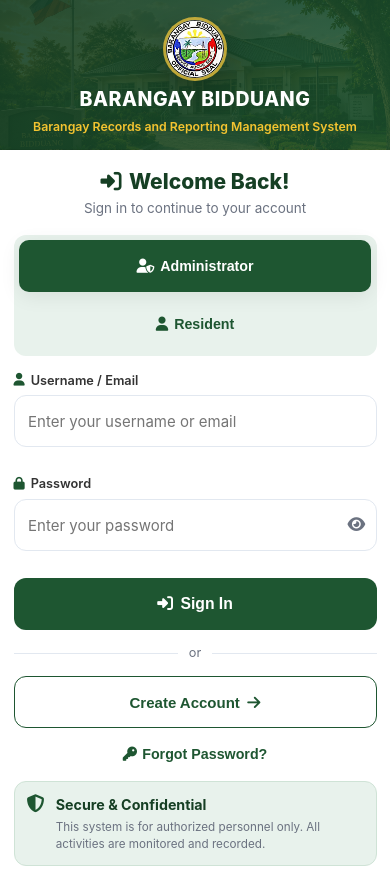
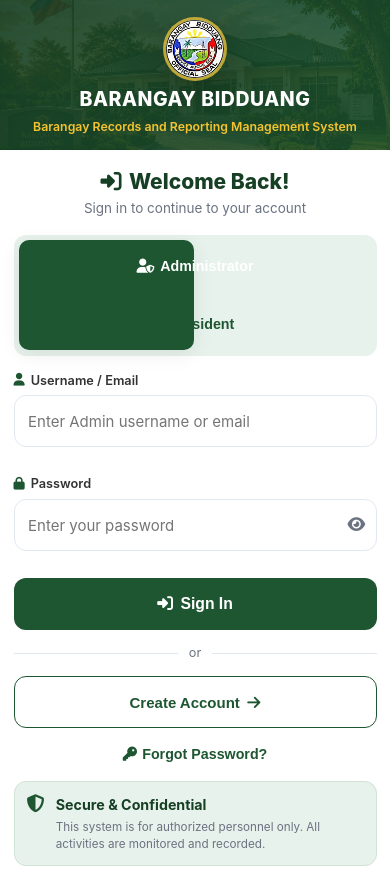
Before and after one commit to Jeford1005/Barangay_System1, a PHP site: page /login.php in a window 390 px wide. Run offline with PHP 8.4, Linux system fonts and the light colour scheme; data that the repository does not hold is empty; some libraries are stand-ins or nearby versions.

Commit message:
Role switch: sliding pill + form-switch animation (mobile), role-aware username placeholder

```diff
--- a/assets/css/login.css
+++ b/assets/css/login.css
@@ -162,6 +162,7 @@ body {
 
 /* Role switcher */
 .role-switcher {
+    position: relative;
     display: flex;
     gap: .4rem;
     background: var(--primary-soft);
@@ -170,6 +171,8 @@ body {
     margin-bottom: 1.5rem;
 }
 .role-btn {
+    position: relative;
+    z-index: 1;
     flex: 1;
     display: flex;
     align-items: center;
@@ -183,12 +186,20 @@ body {
     padding: .7rem;
     border-radius: 10px;
     cursor: pointer;
-    transition: all .2s ease;
+    transition: color .25s ease;
 }
 .role-btn.active {
     background: var(--primary);
     color: #fff;
     box-shadow: var(--shadow);
+}
+.role-slider { display: none; }
+.form-panel.switching { animation: none; }
+
+/* Form switch animation (mobile only) */
+@keyframes formSwitchIn {
+    from { opacity: 0; transform: translateY(10px); }
+    to   { opacity: 1; transform: translateY(0); }
 }
 
 /* Form fields */
@@ -387,6 +398,23 @@ body {
     .brand-content h1 { font-size: 1.5rem; }
     .brand-content .brand-sub { font-size: .9rem; }
     .feature-grid { max-width: 420px; margin: 1rem 0; }
+    /* Mobile-only role switch animation */
+    .role-slider {
+        display: block;
+        position: absolute;
+        z-index: 0;
+        top: .35rem;
+        bottom: .35rem;
+        left: .35rem;
+        width: calc(50% - .4rem);
+        background: var(--primary);
+        border-radius: 10px;
+        box-shadow: var(--shadow);
+        transition: transform .3s cubic-bezier(.4,0,.2,1);
+    }
+    .role-slider.right { transform: translateX(100%); }
+    .role-btn.active { background: transparent; box-shadow: none; }
+    .form-panel.switching { animation: formSwitchIn .35s ease; }
 }
 @media (max-width: 640px) {
     html { font-size: 15px; }
--- a/login.php
+++ b/login.php
@@ -457,14 +457,34 @@ if ($_SERVER['REQUEST_METHOD'] === 'POST' && isset($_POST['action']) && $_POST['
         const roleAdmin = document.getElementById('roleAdmin');
         const roleResident = document.getElementById('roleResident');
         const loginRoleInput = document.getElementById('loginRoleInput');
+        const loginUsername = document.getElementById('loginUsername');
+        const roleSwitcher = document.querySelector('.role-switcher');
+        const formPanel = document.getElementById('loginPanel');
+        let slider = null;
+        if (roleSwitcher) {
+            slider = document.createElement('span');
+            slider.className = 'role-slider';
+            roleSwitcher.appendChild(slider);
+        }
+        const roleLabels = { administrator: 'Admin', resident: 'Resident' };
+        function applyRole(role, animate) {
+            if (roleAdmin) roleAdmin.classList.toggle('active', role === 'administrator');
+            if (roleResident) roleResident.classList.toggle('active', role === 'resident');
+            if (loginRoleInput) loginRoleInput.value = role;
+            if (slider) slider.classList.toggle('right', role === 'resident');
+            if (loginUsername) loginUsername.placeholder = 'Enter ' + (roleLabels[role] || '') + ' username or email';
+            if (animate && formPanel) {
+                formPanel.classList.remove('switching');
+                void formPanel.offsetWidth;
+                formPanel.classList.add('switching');
+            }
+        }
         [roleAdmin, roleResident].forEach(btn => {
             if (btn) btn.addEventListener('click', function() {
-                roleAdmin.classList.remove('active');
-                roleResident.classList.remove('active');
-                this.classList.add('active');
-                loginRoleInput.value = this.dataset.role;
+                applyRole(this.dataset.role, true);
             });
         });
+        applyRole('administrator', false);
 
         // Forgot
         const forgotBtn = document.getElementById('showForgotBtn');
```
